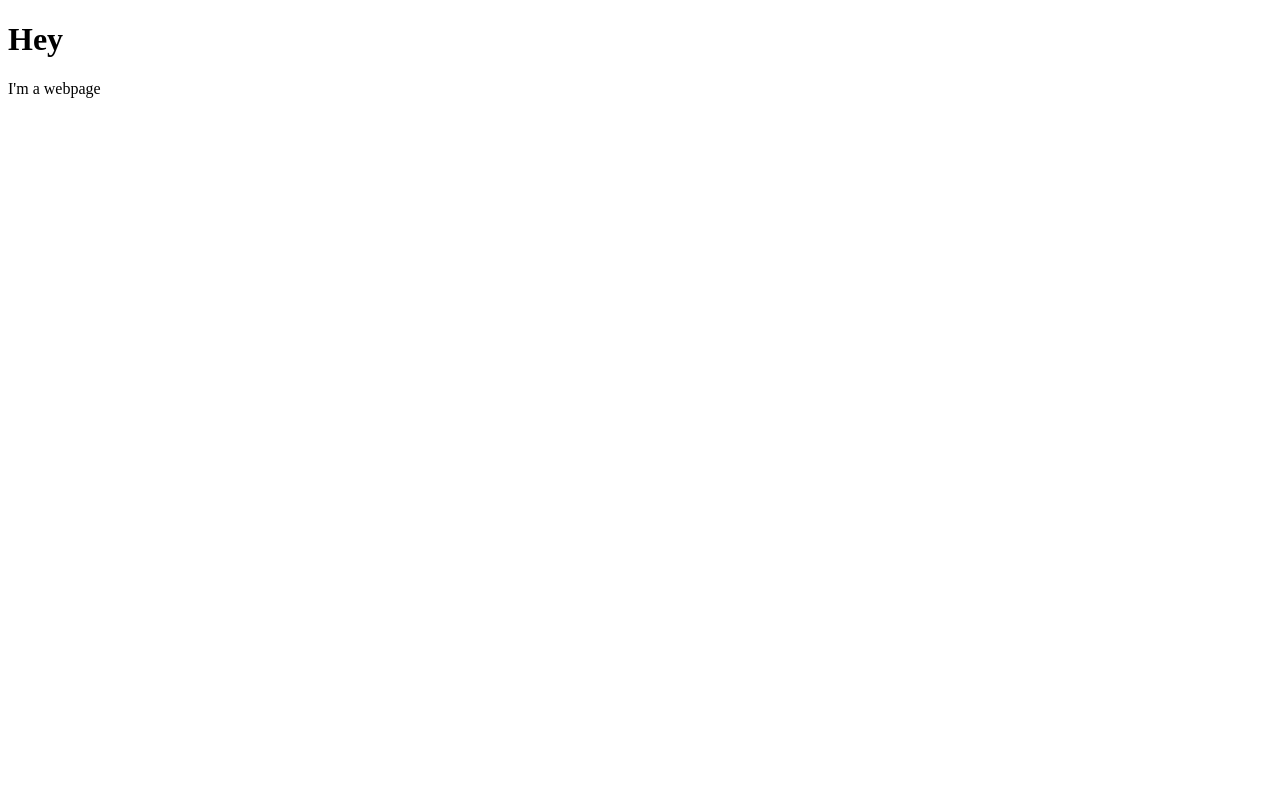
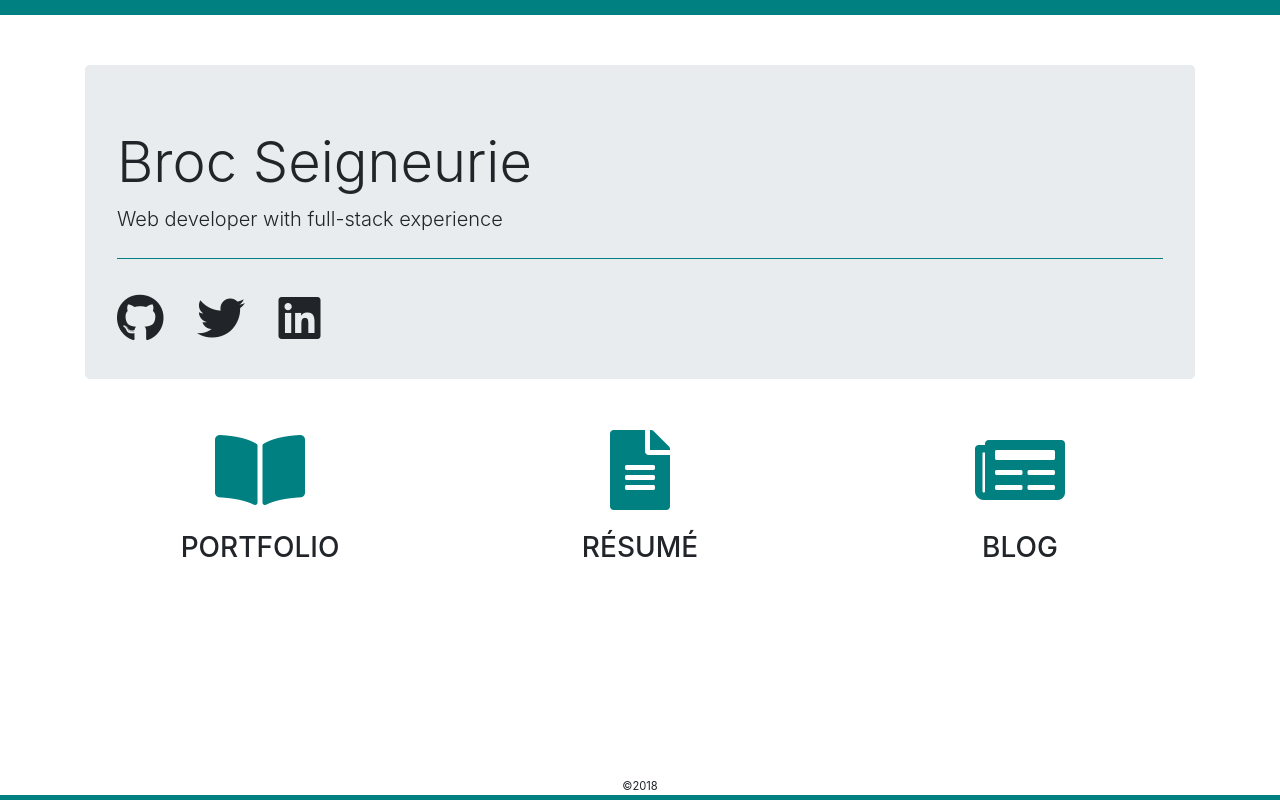
Before and after one commit to baseigneurie/portfolio-site, a website: page views/index.html in a window 1280 px wide. Drawn offline with nearby package versions, Linux system fonts and the light colour scheme.

Commit message:
Flushed out the features

```diff
--- a/package.json
+++ b/package.json
@@ -4,7 +4,8 @@
   "description": "Personal site",
   "main": "index.js",
   "scripts": {
-    "test": "echo \"Error: no test specified\" && exit 1"
+    "test": "echo \"Error: no test specified\" && exit 1",
+    "start": "node app.js"
   },
   "repository": {
     "type": "git",
--- /dev/null
+++ b/static/styles/main.css
@@ -0,0 +1,51 @@
+html, body {
+    height: 100%;
+}
+
+.top-bar {
+    height: 15px;
+    background-color: #008080;
+    margin-bottom: 50px;
+}
+
+.jumbotron {
+    padding-bottom: 24px;
+}
+
+.seperator {
+    border-top: 1px solid #008080;
+}
+
+a {
+    color: #212529;
+}
+
+a:hover, a:active {
+    color: #008080;
+}
+
+.icon-wrap {
+    font-size: 3em;
+    margin-right: 20px;
+}
+
+.icon-wrap.last {
+    font-size: 3em;
+    margin-right: 0px;
+}
+
+.act-item {
+    text-align: center;
+}
+
+.act-wrap {
+    font-size: 5em;
+    color: #008080;
+}
+
+
+.footer {
+    text-align: center;
+    border-bottom: 5px solid #008080;
+    font-size: .7em;
+}
--- a/views/index.html
+++ b/views/index.html
@@ -1,15 +1,78 @@
-<!DOCTYPE html>
+<!doctype html>
 <html lang="en">
-<head>
-    <meta charset="UTF-8">
-    <meta name="viewport" content="width=device-width, initial-scale=1.0">
+  <head>
+    <!-- Required meta tags -->
+    <meta charset="utf-8">
+    <meta name="viewport" content="width=device-width, initial-scale=1, shrink-to-fit=no">
     <meta http-equiv="X-UA-Compatible" content="ie=edge">
-    <title>Document</title>
-</head>
-<body>
+    <!-- Bootstrap CSS -->
+    <link rel="stylesheet" href="https://stackpath.bootstrapcdn.com/bootstrap/4.1.3/css/bootstrap.min.css" integrity="sha384-MCw98/SFnGE8fJT3GXwEOngsV7Zt27NXFoaoApmYm81iuXoPkFOJwJ8ERdknLPMO" crossorigin="anonymous">
+    <link rel="stylesheet" href="https://use.fontawesome.com/releases/v5.5.0/css/all.css" integrity="sha384-B4dIYHKNBt8Bc12p+WXckhzcICo0wtJAoU8YZTY5qE0Id1GSseTk6S+L3BlXeVIU" crossorigin="anonymous">
+    <link rel="stylesheet" href="/static/styles/main.css">
 
-    <h1>Hey</h1>
-    <p>I'm a webpage</p>
+    <title>Broc Seigneurie | WebDev</title>
+  </head>
+  <body>
 
-</body>
+    <div class="container-fluid top-bar"></div>
+
+    <div class="container">
+      <div class="main-top">
+        <div class="jumbotron">
+          <h1 class="display-4 heavy-name">Broc Seigneurie</h1>
+          <p class="lead">Web developer with full-stack experience</p>
+
+          <hr class="my-4 seperator">
+
+          <!-- social media container -->
+          <div class="socmed">
+              <span class="icon-wrap">
+                  <a href="https://github.com/baseigneurie"><i class="fab fa-github"></i></a>
+              </span>
+              <span class="icon-wrap">
+                  <a href="https://twitter.com/brocbeat"><i class="fab fa-twitter"></i></a>
+              </span>
+              <span class="icon-wrap last">
+                  <a href="https://www.linkedin.com/in/broc-seigneurie-24076449/"><i class="fab fa-linkedin"></i></a>
+              </span>
+          </div>
+        </div>
+      </div>
+
+      <div class="row act-row">
+        <div class="col-md-4 act-item">
+          <span class="act-wrap">
+              <i class="fas fa-book-open"></i>
+          </span>
+          <h3>PORTFOLIO</h3>
+        </div>
+        <div class="col-md-4 act-item">
+          <span class="act-wrap">
+              <i class="fas fa-file-alt"></i>
+          </span>
+          <h3>R&#201;SUM&#201;</h3>
+        </div>
+        <div class="col-md-4 act-item">
+          <span class="act-wrap">
+              <i class="fas fa-newspaper"></i>
+          </span>
+          <h3>BLOG</h3>
+        </div>
+      </div>
+
+      <div class="fixed-bottom footer">
+        &copy;<span id="cyear"></span>
+      </div>
+    </div>
+
+    <script>
+      document.getElementById("cyear").innerHTML = (new Date()).getFullYear();
+    </script>
+
+    <!-- Optional JavaScript -->
+    <!-- jQuery first, then Popper.js, then Bootstrap JS -->
+    <script src="https://code.jquery.com/jquery-3.3.1.slim.min.js" integrity="sha384-q8i/X+965DzO0rT7abK41JStQIAqVgRVzpbzo5smXKp4YfRvH+8abtTE1Pi6jizo" crossorigin="anonymous"></script>
+    <script src="https://cdnjs.cloudflare.com/ajax/libs/popper.js/1.14.3/umd/popper.min.js" integrity="sha384-ZMP7rVo3mIykV+2+9J3UJ46jBk0WLaUAdn689aCwoqbBJiSnjAK/l8WvCWPIPm49" crossorigin="anonymous"></script>
+    <script src="https://stackpath.bootstrapcdn.com/bootstrap/4.1.3/js/bootstrap.min.js" integrity="sha384-ChfqqxuZUCnJSK3+MXmPNIyE6ZbWh2IMqE241rYiqJxyMiZ6OW/JmZQ5stwEULTy" crossorigin="anonymous"></script>
+  </body>
 </html>
```
Also changed, not shown: app.js (+6 -4 lines), app.yaml (added, +13 -0 lines), 2 other files.
